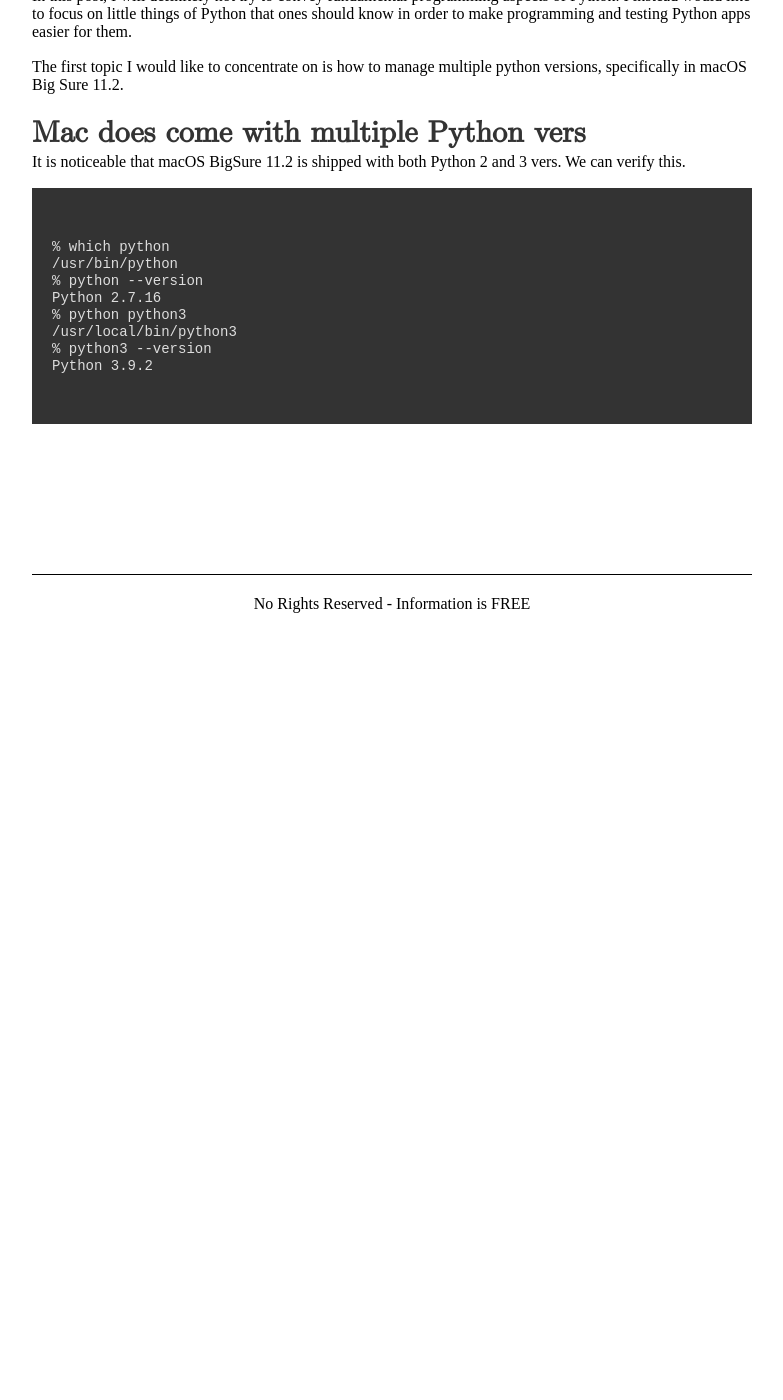
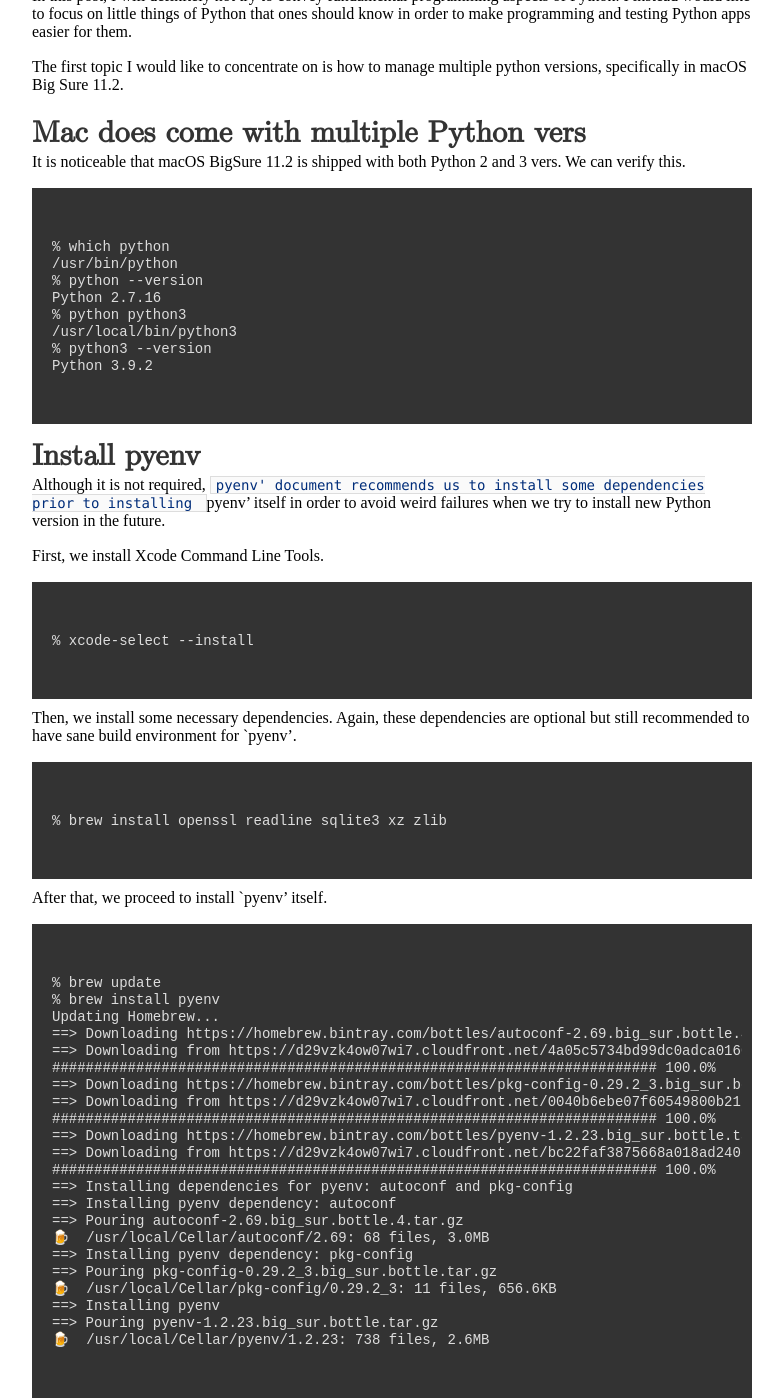
Before and after one commit to newbiettn/newbiettn.github.io, a Jekyll site: the page built from _posts/2021-03-03-prelude-to-python.md, in a window 1280 px wide and 1400 px high, scrolled down 501 px. Shown: the whole window, without its empty margins (208-991 px from the left). Built offline with Jekyll 4.4.1, drawn with Linux system fonts in a browser that asks for light colours; comment, search, counter and statistics services are not loaded; before the commit the page ends 1131 px from its top, so only the background shows below that; some of the changed text lies outside the part shown.

Commit message:
update post

````diff
--- a/_posts/2021-03-03-prelude-to-python.md
+++ b/_posts/2021-03-03-prelude-to-python.md
@@ -1,5 +1,5 @@
 ---
-title: "Prelude to Python (Part 1 - Pyenv)"
+title: "Prelude to Python (Part 1 - pyenv)"
 author: "Ngoc Tran Trung"
 date: "03 March 2021"
 comments: yes
@@ -27,3 +27,69 @@ Python 2.7.16
 % python3 --version
 Python 3.9.2
 ```
+
+## Install pyenv
+Although it is not required, `pyenv' document recommends us to install some dependencies prior to installing `pyenv' itself in order to avoid weird failures when we try to install new Python version in the future.
+
+First, we install Xcode Command Line Tools.
+
+```
+% xcode-select --install
+```
+
+Then, we install some necessary dependencies. Again, these dependencies are optional but still recommended to have sane build environment for `pyenv'.
+
+```
+% brew install openssl readline sqlite3 xz zlib
+```
+
+After that, we proceed to install `pyenv' itself.
+
+```
+% brew update
+% brew install pyenv
+Updating Homebrew...
+==> Downloading https://homebrew.bintray.com/bottles/autoconf-2.69.big_sur.bottle.4.tar.gz
+==> Downloading from https://d29vzk4ow07wi7.cloudfront.net/4a05c5734bd99dc0adca0160e1ca79a291f2bd7fb8d52d
+######################################################################## 100.0%
+==> Downloading https://homebrew.bintray.com/bottles/pkg-config-0.29.2_3.big_sur.bottle.tar.gz
+==> Downloading from https://d29vzk4ow07wi7.cloudfront.net/0040b6ebe07f60549800b211343fd5fb3cf83c866d9f62
+######################################################################## 100.0%
+==> Downloading https://homebrew.bintray.com/bottles/pyenv-1.2.23.big_sur.bottle.tar.gz
+==> Downloading from https://d29vzk4ow07wi7.cloudfront.net/bc22faf3875668a018ad240d1752f9523fd138972c113e
+######################################################################## 100.0%
+==> Installing dependencies for pyenv: autoconf and pkg-config
+==> Installing pyenv dependency: autoconf
+==> Pouring autoconf-2.69.big_sur.bottle.4.tar.gz
+🍺  /usr/local/Cellar/autoconf/2.69: 68 files, 3.0MB
+==> Installing pyenv dependency: pkg-config
+==> Pouring pkg-config-0.29.2_3.big_sur.bottle.tar.gz
+🍺  /usr/local/Cellar/pkg-config/0.29.2_3: 11 files, 656.6KB
+==> Installing pyenv
+==> Pouring pyenv-1.2.23.big_sur.bottle.tar.gz
+🍺  /usr/local/Cellar/pyenv/1.2.23: 738 files, 2.6MB
+```
+
+It looks like `brew` has installed `pyenv` 1.2.23. We can verify this.
+
+```
+% pyenv --version
+pyenv 1.2.23
+```
+
+Now it is necessary to define environment variable for `pyenv'. To do that, add the following to your `~/.zshprofile' (I use `zsh', for others who use `bash', please refer to the [https://github.com/pyenv/pyenv](official document) for further information.
+
+```
+export PYENV_ROOT="$HOME/.pyenv"
+export PATH="$PYENV_ROOT/bin:$PATH"
+# Add pyenv init to enable shims
+if command -v pyenv 1>/dev/null 2>&1; then
+  eval "$(pyenv init -)"
+fi
+```
+
+After that, restart your cell using the following command.
+
+```
+exec "$SHELL"
+```
````
